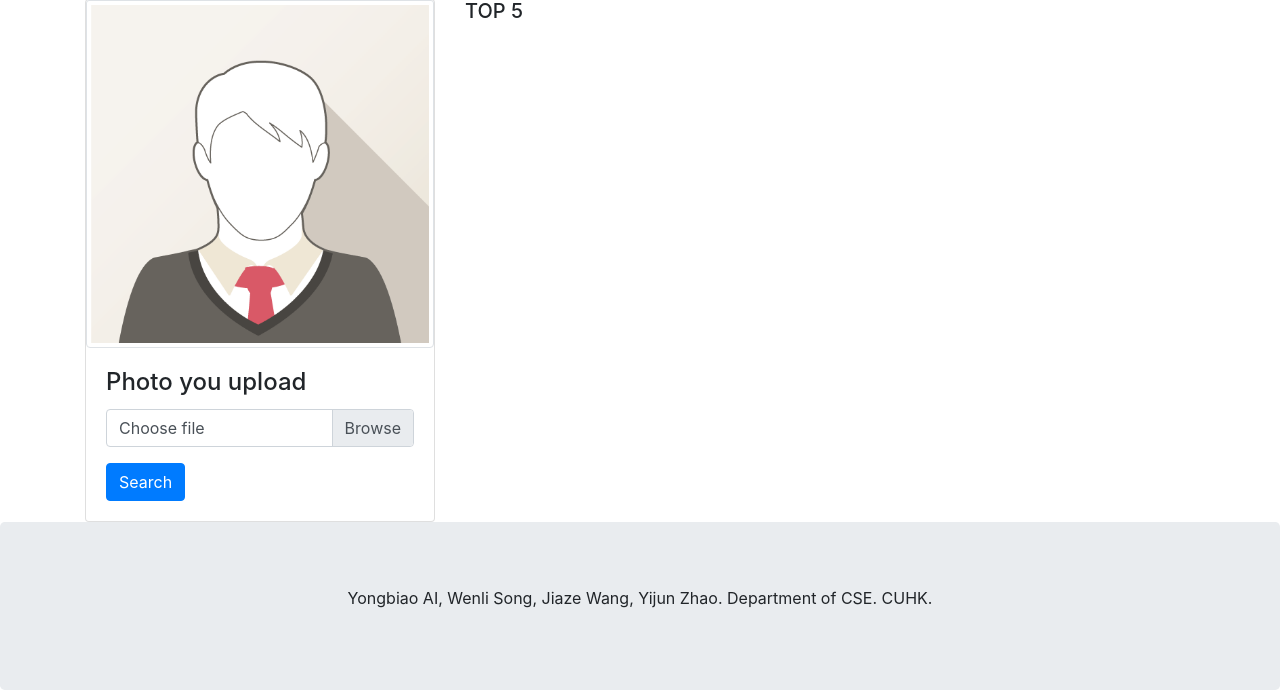
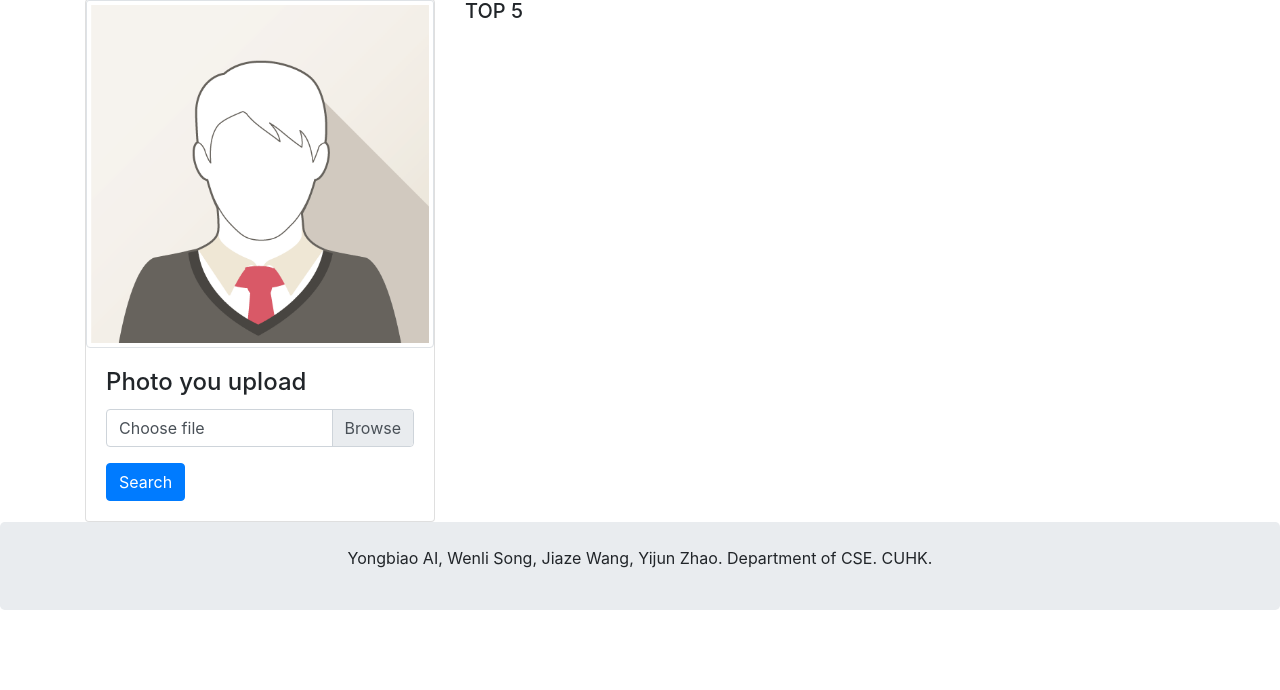
Before and after one commit to wenlisong/CMSC5741_Project, a Django app: page / in a window 1280 px wide. Shown: the part 277-967 px from the top of the page. After the commit the page ends 887 px from the top, so only its background shows below. Run offline with Django 3.2, Linux system fonts and the light colour scheme; some libraries are stand-ins or nearby versions.

Commit message:
1.footer padding from 4 to 1.5rem

```diff
--- a/templates/base.html
+++ b/templates/base.html
@@ -41,7 +41,7 @@
     {% endblock %}
   </main>
   <footer>
-    <div class="jumbotron text-center" style="margin-bottom:0">
+    <div class="jumbotron text-center" style="margin-bottom:0;padding:1.5rem 2rem;">
       <p>Yongbiao AI, Wenli Song, Jiaze Wang, Yijun Zhao. Department of CSE. CUHK.</p>
     </div>
   </footer>
```
